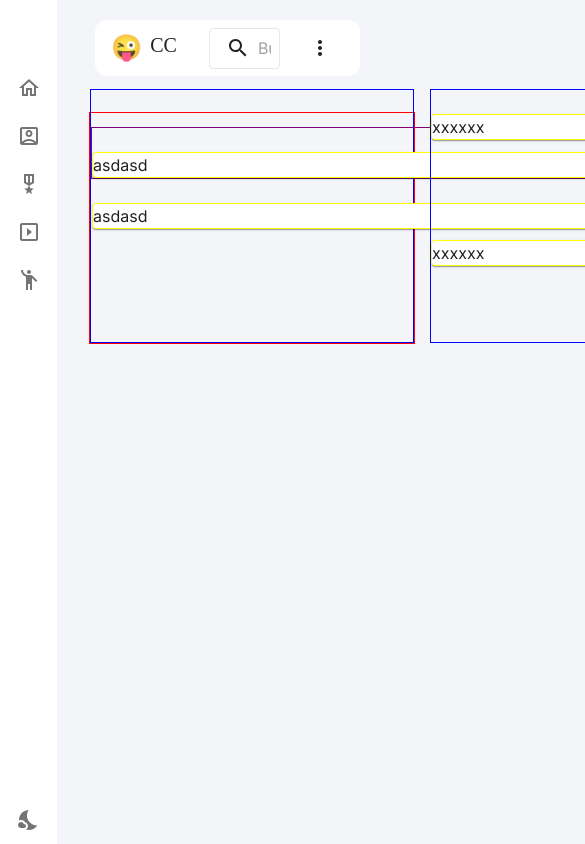
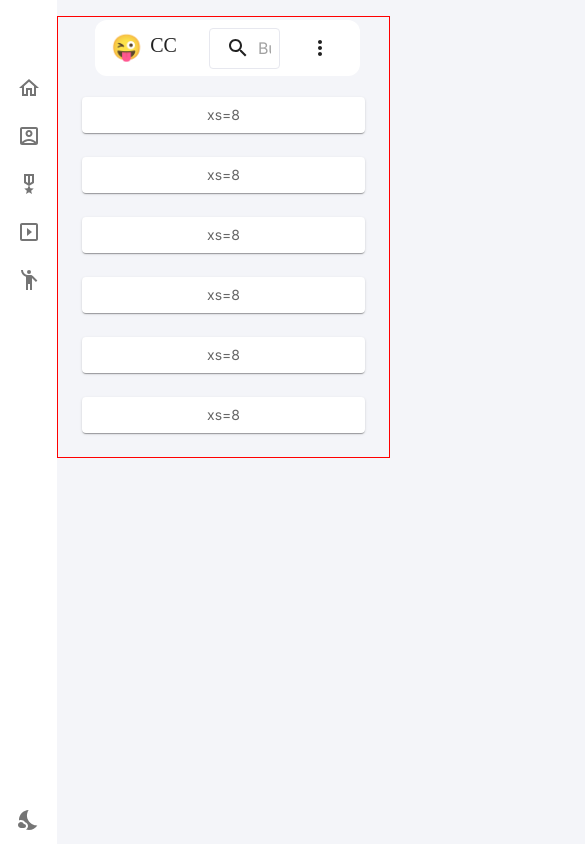
Before and after one commit to l0stKitten/CrazyChallengeFrontend, a React (Create React App) app: page / in a window 390 px wide. Shown: the top 844 px of the page, 585 px wide, since content can reach past the window. Built offline with nearby package versions, Linux system fonts and the light colour scheme; a web font is replaced by a local one.

Commit message:
Responsive Grid, como Facebook :3

```diff
--- a/src/Components/SideMenu.jsx
+++ b/src/Components/SideMenu.jsx
@@ -86,6 +86,7 @@ const Item = styled(Paper)(({ theme }) => ({
 
 export default function SideMenu() {
 	const theme = useTheme();
+
 	const [open, setOpen] = React.useState(false);
 	const [cannotOpen, setCannotOpen] = React.useState(false);
 
@@ -121,6 +122,7 @@ export default function SideMenu() {
 	];
 
 	const isXs = useMediaQuery('(max-width:996px)'); // Adjust the width to match your "xs" breakpoint
+	const isXsChangeBox = useMediaQuery('(max-width:900px)');
 
 	// Call your function when the screen size matches "xs"
 	useEffect(() => {
@@ -263,115 +265,35 @@ export default function SideMenu() {
 			</ThemeProvider>
 		</Drawer>
 
-		<div style={{ width: '100%' }}>
-		<Box sx={{ display:'flex', border: 1, mt:14, ml:4, mr:4, borderColor:"red", gap: 2}}>
-			<Grid
-				container
-				rowSpacing={3}
-				direction="column"
-				justifyContent="center"
-				alignItems="center"
-				sx={{border:1, borderColor:"blue"}}
-			>
-				<Grid item xl="auto" sx={{border: 1, borderColor:"purple"}}>
-				<Paper
-				sx={{
-					minWidth: 336,
-					width: 680,
-					border:1,
-					borderColor:"yellow"
+
+		<Box component="main" sx={{ flexGrow: 1, p: 3, mt:2, border:1, borderColor:"red"}}>
+			<DrawerHeader />
+			<Box display="grid" gridTemplateColumns="repeat(12, 1fr)" gap={2}>
+				<Box gridColumn="span 8" sx={{
+					display: "flex",
+					flexDirection: "column",
+					justifyContent: "space-between",
+					gap: 3,
+					gridColumn: isXsChangeBox ? 'span 12' : 'span 8',
 				}}>
-					asdasd
-				</Paper>
-				</Grid>
-				<Grid item xs={6} xl="auto">
-				<Paper
-				sx={{
-					minWidth: 336,
-					width: 680,
-					border:1,
-					borderColor:"yellow"
+					{Array.from(Array(6)).map((_, index) => (
+						<Item key={index}>xs=8</Item>
+					))}
+
+				</Box>
+				<Box gridColumn="span 4" sx={{
+					display: {xs: 'none', md: 'flex'},
+					flexDirection: "column",
+					justifyContent: "space-between",
+					gap: 3,
 				}}>
-					asdasd
-				</Paper>
-				</Grid>
-				<Grid item xs={6} xl="auto">
-				<Paper
-				sx={{
-					minWidth: 336,
-					width: 680,
-					border:1,
-					borderColor:"yellow"
-				}}>
-					asdasd
-				</Paper>
-				</Grid>
-				<Grid item xs={6} xl="auto">
-				<Paper
-				sx={{
-					minWidth: 336,
-					width: 680,
-					border:1,
-					borderColor:"yellow"
-				}}>
-					asdasd
-				</Paper>
-				</Grid>
-				<Grid item xs={6} xl="auto">
-				<Paper
-				sx={{
-					minWidth: 336,
-					width: 680,
-					border:1,
-					borderColor:"yellow"
-				}}>
-					asdasd
-				</Paper>
-				</Grid>
-			</Grid>
-			<Grid
-				container
-				rowSpacing={3}
-				direction="column"
-				justifyContent="center"
-				alignItems="flex-end"
-				sx={{border:1, borderColor:"blue"}}
-				xl
-			>
-				<Grid item xs={6} xl="auto">
-				<Paper
-				sx={{
-					width: 360,
-					border:1,
-					borderColor:"yellow"
-				}}>
-					xxxxxx
-				</Paper>
-				</Grid>
+					{Array.from(Array(6)).map((_, index) => (
+						<Item key={index}>xs=4</Item>
+					))}
+				</Box>
+			</Box>
+		</Box>
 
-				<Grid item xs={6} xl="auto">
-				<Paper
-				sx={{
-					width: 360,
-					border:1,
-					borderColor:"yellow"
-				}}>
-					xxxxxx
-				</Paper>
-				</Grid>
-				<Grid item xs={6} xl="auto">
-				<Paper
-				sx={{
-					width: 360,
-					border:1,
-					borderColor:"yellow"
-				}}>
-					xxxxxx
-				</Paper>
-				</Grid>
-			</Grid>
-		</Box>
-		</div>
 		</Box>
 	);
 }
```
